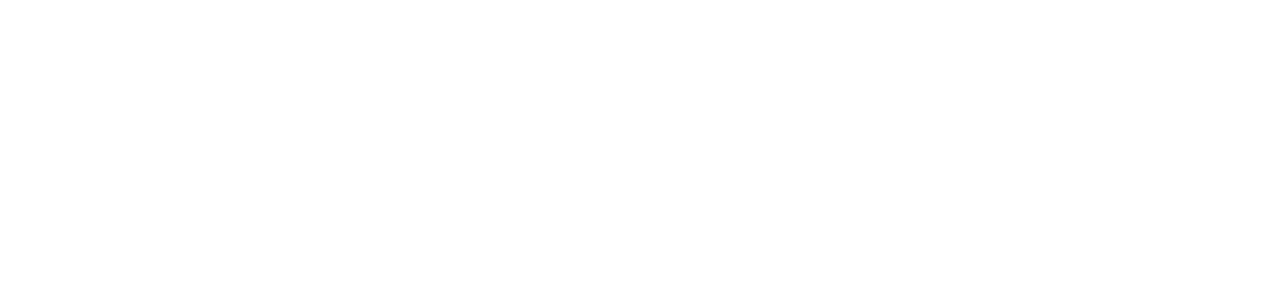
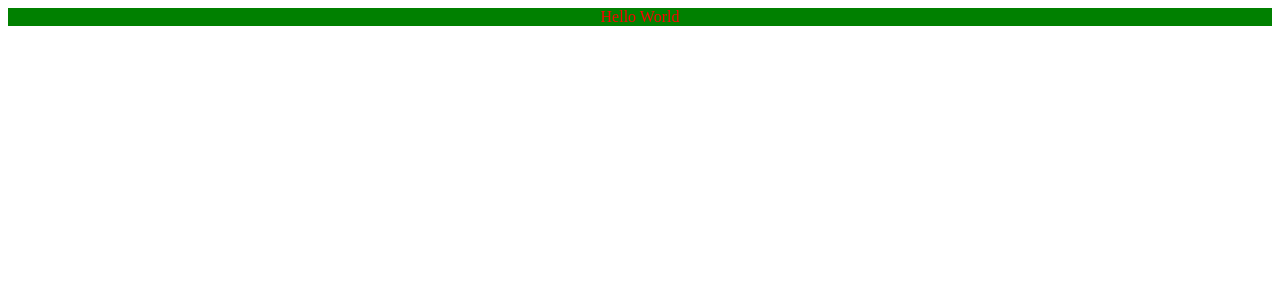
Before and after one commit to earth824/dnc01-react-fundamental, a React (Vite) app: page / in a window 1280 px wide. Shown: the top 300 px of the page. Built offline with nearby package versions, Linux system fonts and the light colour scheme.

Commit message:
completed

```diff
--- a/src/App.tsx
+++ b/src/App.tsx
@@ -1,5 +1,71 @@
 function App() {
-  return <></>;
+  // 1. single root element
+  // const el = <h1>Sawasdee</h1><p>Tessss</p>;
+  // const name = 'Josh';
+  // function getAge() {
+  //   return 35;
+  // }
+
+  const cssStyle: React.CSSProperties = {
+    color: 'red',
+    backgroundColor: 'green',
+    textAlign: 'center'
+  };
+
+  return (
+    <div>
+      {/* 1. single root element //{' '}
+      <main>
+        <div>Hello</div>
+        <div>World</div>
+
+      </main> */}
+      {/* 2. must close tag (2 method) */}
+      {/* <img src="http://blabla.com" />
+      <br />
+      <br></br>
+      <button>Click</button> */}
+
+      {/* 3. camelCase */}
+      {/* <h1 className="text-lg">Product</h1>
+      <div>
+        <label htmlFor="username">Username</label>
+        <input type="text" id="username" />
+        <button onClick="">Click</button>
+        <form action="" }></form>
+      </div> */}
+
+      {/* 4. Embedded expression */}
+      {/* string, number, function result(string, number, array), array */}
+      {/* <p>{name}</p>
+      <p>{100 - 80}</p>
+      <h1>{getAge()}</h1>
+      <div>{['you', 'big', 'mark']}</div> */}
+      {/*  */}
+      {/* <p>------------------</p> */}
+      {/* render nothing: boolean, null, undefined */}
+      {/* <p>{false}</p>
+      <h2>{null}</h2>
+      <h3>{undefined}</h3>
+      <div>{[null, true]}</div>
+      <p>******************</p> */}
+      {/* render object: error occurred */}
+      {/* <div>{{ name: 'john', age: 20 }}</div> */}
+
+      {/* 5. Inline style */}
+      {/* <div style="color: green;text-align:center;height: 200px"></div> */}
+      <div
+        // style={{
+        //   color: 'red',
+        //   backgroundColor: 'green',
+        //   textAlign: 'center'
+        // }}
+        style={cssStyle}
+      >
+        Hello World
+      </div>
+    </div>
+  );
 }
 
 export default App;
```
